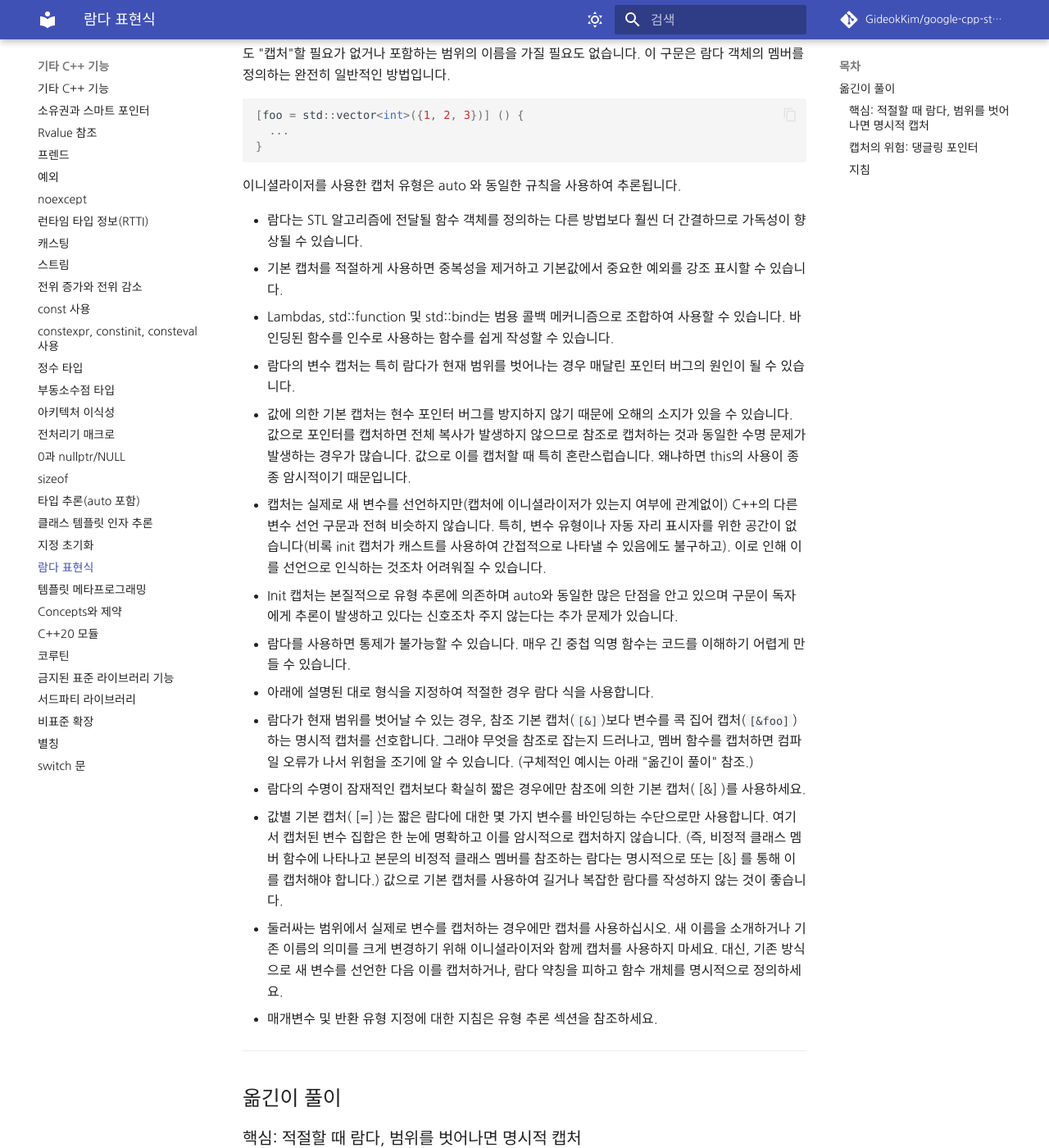
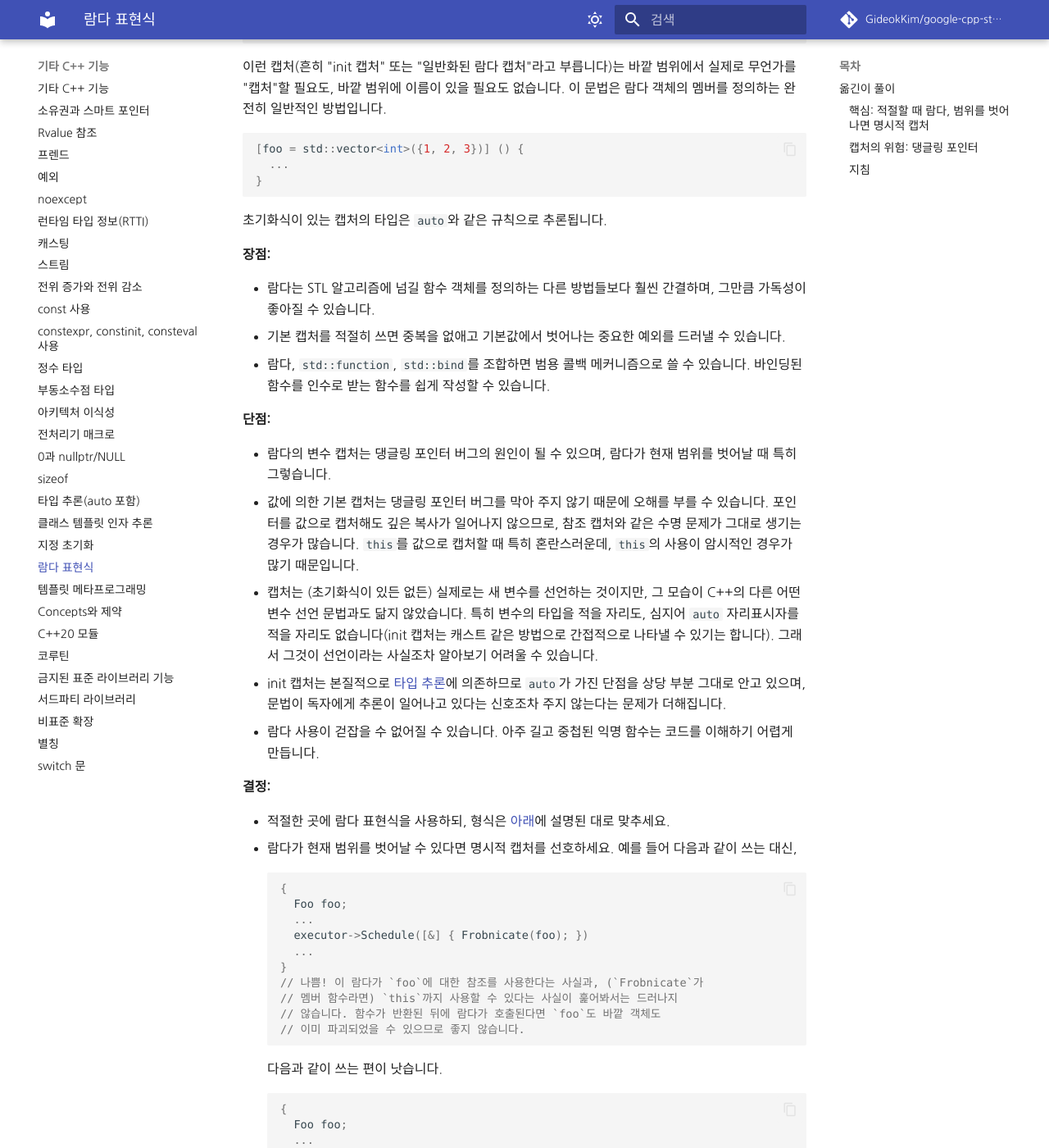
Before and after one commit to GideokKim/google-cpp-style-guide-kr, an MkDocs documentation site: the page built from google cpp style guide/lambda_expressions.md, in a window 1280 px wide and 1400 px high, scrolled down 1039 px. Shown: the whole window at 82% size. Built offline with MkDocs 1.6.1 and Material for MkDocs 9.7.7, drawn with Linux system fonts in a browser that asks for light colours; some web fonts are replaced; comment, search, counter and statistics services are not loaded; some of the changed text lies outside the part shown.

Commit message:
docs(other): restore upstream structure in `lambda expressions`
The page flattened the upstream Definition, Pros, Cons and Decision
blocks into unlabelled runs, and moved the Decision block's BAD/BETTER
capture examples out of the guide text into the explanatory section, so
the rule no longer showed the code it is about.

Two machine-translation errors destroyed meaning: `this` was rendered as
the pronoun "이를" in both the value-capture warning and the default
capture rule, and the `auto` placeholder became "자동 자리 표시자".
`dangling pointer` was also rendered two different ways in adjacent
bullets.

Restore the four block labels and both examples, bring back the links to
Type Deduction and Formatting Lambda Expressions, fix `this` and `auto`,
and use "댕글링 포인터" throughout.

````diff
--- a/google cpp style guide/lambda_expressions.md
+++ b/google cpp style guide/lambda_expressions.md
@@ -1,8 +1,10 @@
 # 람다 표현식 (Lambda Expressions)
 
-적절한 경우 람다 식을 사용합니다. 람다가 현재 범위를 벗어나는 경우 명시적 캡처를 선호합니다.
+적절한 곳에 람다 표현식을 사용하세요. 람다가 현재 범위를 벗어날 수 있다면 명시적 캡처를 선호하세요.
 
-람다 표현식은 익명 함수 객체를 생성하는 간결한 방법입니다. 함수를 인수로 전달할 때 종종 유용합니다. 예를 들어:
+**정의:**
+
+람다 표현식은 익명 함수 객체를 만드는 간결한 방법입니다. 함수를 인수로 전달할 때 특히 유용합니다. 예를 들면 다음과 같습니다.
 
 ```cpp
 std::sort(v.begin(), v.end(), [](int x, int y) {
@@ -10,30 +12,30 @@ std::sort(v.begin(), v.end(), [](int x, int y) {
 });
 ```
 
-또한 명시적으로 이름으로 또는 기본 캡처를 사용하여 암시적으로 바깥쪽 범위에서 변수를 캡처할 수 있습니다. 명시적 캡처를 사용하려면 각 변수를 값 또는 참조 캡처로 나열해야 합니다.
+또한 람다는 바깥 범위의 변수를 이름으로 명시해서, 또는 기본 캡처를 써서 암시적으로 캡처할 수 있습니다. 명시적 캡처는 각 변수를 값 캡처인지 참조 캡처인지와 함께 하나씩 나열해야 합니다.
 
 ```cpp
 int weight = 3;
 int sum = 0;
-// Captures `weight` by value and `sum` by reference.
+// `weight`는 값으로, `sum`은 참조로 캡처합니다.
 std::for_each(v.begin(), v.end(), [weight, &sum](int x) {
   sum += weight * x;
 });
 ```
 
-기본 캡처는 멤버가 사용되는 경우를 포함하여 람다 본문에서 참조되는 모든 변수를 암시적으로 캡처합니다.
+기본 캡처는 람다 본문에서 참조하는 모든 변수를 암시적으로 캡처하며, 멤버를 사용한다면 `this`도 캡처합니다.
 
 ```cpp
 const std::vector<int> lookup_table = ...;
 std::vector<int> indices = ...;
-// Captures `lookup_table` by reference, sorts `indices` by the value
-// of the associated element in `lookup_table`.
+// `lookup_table`을 참조로 캡처하고, `lookup_table`의 대응하는 원소 값을
+// 기준으로 `indices`를 정렬합니다.
 std::sort(indices.begin(), indices.end(), [&](int a, int b) {
   return lookup_table[a] < lookup_table[b];
 });
 ```
 
-변수 캡처에는 이동 전용 변수를 값으로 캡처하거나 일반 참조 또는 값 캡처로 처리되지 않는 기타 상황에 사용할 수 있는 명시적 초기화 프로그램도 있을 수 있습니다.
+변수 캡처에는 명시적인 초기화식을 붙일 수도 있습니다. 이동 전용 변수를 값으로 캡처하거나, 일반적인 참조·값 캡처로는 처리되지 않는 상황에 쓸 수 있습니다.
 
 ```cpp
 std::unique_ptr<Foo> foo = ...;
@@ -42,7 +44,7 @@ std::unique_ptr<Foo> foo = ...;
 }
 ```
 
-이러한 캡처(종종 "초기 캡처" 또는 "일반화된 람다 캡처"라고도 함)는 포함하는 범위에서 실제로 아무것도 "캡처"할 필요가 없거나 포함하는 범위의 이름을 가질 필요도 없습니다. 이 구문은 람다 객체의 멤버를 정의하는 완전히 일반적인 방법입니다.
+이런 캡처(흔히 "init 캡처" 또는 "일반화된 람다 캡처"라고 부릅니다)는 바깥 범위에서 실제로 무언가를 "캡처"할 필요도, 바깥 범위에 이름이 있을 필요도 없습니다. 이 문법은 람다 객체의 멤버를 정의하는 완전히 일반적인 방법입니다.
 
 ```cpp
 [foo = std::vector<int>({1, 2, 3})] () {
@@ -50,24 +52,57 @@ std::unique_ptr<Foo> foo = ...;
 }
 ```
 
-이니셜라이저를 사용한 캡처 유형은 auto 와 동일한 규칙을 사용하여 추론됩니다.
+초기화식이 있는 캡처의 타입은 `auto`와 같은 규칙으로 추론됩니다.
 
-- 람다는 STL 알고리즘에 전달될 함수 객체를 정의하는 다른 방법보다 훨씬 더 간결하므로 가독성이 향상될 수 있습니다.
-- 기본 캡처를 적절하게 사용하면 중복성을 제거하고 기본값에서 중요한 예외를 강조 표시할 수 있습니다.
-- Lambdas, std::function 및 std::bind는 범용 콜백 메커니즘으로 조합하여 사용할 수 있습니다. 바인딩된 함수를 인수로 사용하는 함수를 쉽게 작성할 수 있습니다.
+**장점:**
 
-- 람다의 변수 캡처는 특히 람다가 현재 범위를 벗어나는 경우 매달린 포인터 버그의 원인이 될 수 있습니다.
-- 값에 의한 기본 캡처는 현수 포인터 버그를 방지하지 않기 때문에 오해의 소지가 있을 수 있습니다. 값으로 포인터를 캡처하면 전체 복사가 발생하지 않으므로 참조로 캡처하는 것과 동일한 수명 문제가 발생하는 경우가 많습니다. 값으로 이를 캡처할 때 특히 혼란스럽습니다. 왜냐하면 this의 사용이 종종 암시적이기 때문입니다.
-- 캡처는 실제로 새 변수를 선언하지만(캡처에 이니셜라이저가 있는지 여부에 관계없이) C++의 다른 변수 선언 구문과 전혀 비슷하지 않습니다. 특히, 변수 유형이나 자동 자리 표시자를 위한 공간이 없습니다(비록 init 캡처가 캐스트를 사용하여 간접적으로 나타낼 수 있음에도 불구하고). 이로 인해 이를 선언으로 인식하는 것조차 어려워질 수 있습니다.
-- Init 캡처는 본질적으로 유형 추론에 의존하며 auto와 동일한 많은 단점을 안고 있으며 구문이 독자에게 추론이 발생하고 있다는 신호조차 주지 않는다는 추가 문제가 있습니다.
-- 람다를 사용하면 통제가 불가능할 수 있습니다. 매우 긴 중첩 익명 함수는 코드를 이해하기 어렵게 만들 수 있습니다.
+- 람다는 STL 알고리즘에 넘길 함수 객체를 정의하는 다른 방법들보다 훨씬 간결하며, 그만큼 가독성이 좋아질 수 있습니다.
+- 기본 캡처를 적절히 쓰면 중복을 없애고 기본값에서 벗어나는 중요한 예외를 드러낼 수 있습니다.
+- 람다, `std::function`, `std::bind`를 조합하면 범용 콜백 메커니즘으로 쓸 수 있습니다. 바인딩된 함수를 인수로 받는 함수를 쉽게 작성할 수 있습니다.
 
-- 아래에 설명된 대로 형식을 지정하여 적절한 경우 람다 식을 사용합니다.
-- 람다가 현재 범위를 벗어날 수 있는 경우, 참조 기본 캡처(`[&]`)보다 변수를 콕 집어 캡처(`[&foo]`)하는 명시적 캡처를 선호합니다. 그래야 무엇을 참조로 잡는지 드러나고, 멤버 함수를 캡처하면 컴파일 오류가 나서 위험을 조기에 알 수 있습니다. (구체적인 예시는 아래 "옮긴이 풀이" 참조.)
-- 람다의 수명이 잠재적인 캡처보다 확실히 짧은 경우에만 참조에 의한 기본 캡처( [&] )를 사용하세요.
-- 값별 기본 캡처( [=] )는 짧은 람다에 대한 몇 가지 변수를 바인딩하는 수단으로만 사용합니다. 여기서 캡처된 변수 집합은 한 눈에 명확하고 이를 암시적으로 캡처하지 않습니다. (즉, 비정적 클래스 멤버 함수에 나타나고 본문의 비정적 클래스 멤버를 참조하는 람다는 명시적으로 또는 [&] 를 통해 이를 캡처해야 합니다.) 값으로 기본 캡처를 사용하여 길거나 복잡한 람다를 작성하지 않는 것이 좋습니다.
-- 둘러싸는 범위에서 실제로 변수를 캡처하는 경우에만 캡처를 사용하십시오. 새 이름을 소개하거나 기존 이름의 의미를 크게 변경하기 위해 이니셜라이저와 함께 캡처를 사용하지 마세요. 대신, 기존 방식으로 새 변수를 선언한 다음 이를 캡처하거나, 람다 약칭을 피하고 함수 개체를 명시적으로 정의하세요.
-- 매개변수 및 반환 유형 지정에 대한 지침은 유형 추론 섹션을 참조하세요.
+**단점:**
+
+- 람다의 변수 캡처는 댕글링 포인터 버그의 원인이 될 수 있으며, 람다가 현재 범위를 벗어날 때 특히 그렇습니다.
+- 값에 의한 기본 캡처는 댕글링 포인터 버그를 막아 주지 않기 때문에 오해를 부를 수 있습니다. 포인터를 값으로 캡처해도 깊은 복사가 일어나지 않으므로, 참조 캡처와 같은 수명 문제가 그대로 생기는 경우가 많습니다. `this`를 값으로 캡처할 때 특히 혼란스러운데, `this`의 사용이 암시적인 경우가 많기 때문입니다.
+- 캡처는 (초기화식이 있든 없든) 실제로는 새 변수를 선언하는 것이지만, 그 모습이 C++의 다른 어떤 변수 선언 문법과도 닮지 않았습니다. 특히 변수의 타입을 적을 자리도, 심지어 `auto` 자리표시자를 적을 자리도 없습니다(init 캡처는 캐스트 같은 방법으로 간접적으로 나타낼 수 있기는 합니다). 그래서 그것이 선언이라는 사실조차 알아보기 어려울 수 있습니다.
+- init 캡처는 본질적으로 [타입 추론](type_deduction.md)에 의존하므로 `auto`가 가진 단점을 상당 부분 그대로 안고 있으며, 문법이 독자에게 추론이 일어나고 있다는 신호조차 주지 않는다는 문제가 더해집니다.
+- 람다 사용이 걷잡을 수 없어질 수 있습니다. 아주 길고 중첩된 익명 함수는 코드를 이해하기 어렵게 만듭니다.
+
+**결정:**
+
+- 적절한 곳에 람다 표현식을 사용하되, 형식은 [아래](formatting_lambda_expressions.md)에 설명된 대로 맞추세요.
+- 람다가 현재 범위를 벗어날 수 있다면 명시적 캡처를 선호하세요. 예를 들어 다음과 같이 쓰는 대신,
+
+    ```cpp
+    {
+      Foo foo;
+      ...
+      executor->Schedule([&] { Frobnicate(foo); })
+      ...
+    }
+    // 나쁨! 이 람다가 `foo`에 대한 참조를 사용한다는 사실과, (`Frobnicate`가
+    // 멤버 함수라면) `this`까지 사용할 수 있다는 사실이 훑어봐서는 드러나지
+    // 않습니다. 함수가 반환된 뒤에 람다가 호출된다면 `foo`도 바깥 객체도
+    // 이미 파괴되었을 수 있으므로 좋지 않습니다.
+    ```
+
+    다음과 같이 쓰는 편이 낫습니다.
+
+    ```cpp
+    {
+      Foo foo;
+      ...
+      executor->Schedule([&foo] { Frobnicate(foo); })
+      ...
+    }
+    // 더 나음 - `Frobnicate`가 멤버 함수라면 컴파일이 실패하며, `foo`가
+    // 위험하게 참조로 캡처된다는 점이 더 분명해집니다.
+    ```
+
+- 참조에 의한 기본 캡처(`[&]`)는 람다의 수명이 캡처 대상 어느 것보다도 명백히 짧을 때만 사용하세요.
+- 값에 의한 기본 캡처(`[=]`)는 짧은 람다에서 변수 몇 개를 묶는 수단으로만 사용하세요. 캡처되는 변수 집합이 한눈에 분명하고, `this`가 암시적으로 캡처되지 않는 경우여야 합니다. (즉, 비정적 클래스 멤버 함수 안에 있으면서 본문에서 비정적 클래스 멤버를 참조하는 람다는 `this`를 명시적으로 캡처하거나 `[&]`를 통해 캡처해야 합니다.) 값에 의한 기본 캡처로 길거나 복잡한 람다를 작성하지 않는 편이 좋습니다.
+- 캡처는 바깥 범위에서 실제로 변수를 캡처할 때만 사용하세요. 새 이름을 도입하거나 기존 이름의 의미를 크게 바꾸려고 초기화식이 있는 캡처를 쓰지 마세요. 그런 경우에는 관례적인 방식으로 새 변수를 선언한 다음 그것을 캡처하거나, 람다라는 축약 표기를 포기하고 함수 객체를 명시적으로 정의하세요.
+- 매개변수와 반환 타입을 지정하는 지침은 [타입 추론](type_deduction.md) 절을 참조하세요.
 
 ---
 
@@ -87,18 +122,12 @@ std::sort(v.begin(), v.end(), [](int x, int y) {
 
 람다가 **현재 범위를 벗어나** 나중에 실행될 수 있다면, 참조 캡처는 이미 파괴된 객체를 가리키는 댕글링 포인터 버그가 됩니다.
 
-```cpp
-// 나쁨: [&]가 foo(그리고 아마 this)를 참조 캡처 — 한눈에 안 보임
-executor->Schedule([&] { Frobnicate(foo); });
-
-// 더 나음: [&foo]로 명시 — 의도가 드러나고, 멤버 함수면 컴파일도 실패해 위험을 알림
-executor->Schedule([&foo] { Frobnicate(foo); });
-```
+값 캡처라고 안전한 것도 아닙니다. 포인터를 값으로 캡처해도 가리키는 대상이 복사되지는 않으므로 수명 문제는 그대로입니다. `this`를 값으로 캡처하는 경우가 특히 헷갈리는데, 멤버를 쓰기만 해도 `this`가 암시적으로 캡처되기 때문입니다.
 
 ### 지침
 
 - **`[&]`(참조 기본 캡처)**: 람다의 수명이 캡처 대상보다 확실히 짧을 때만.
-- **`[=]`(값 기본 캡처)**: 짧은 람다에서 명확한 소수 변수만 묶을 때. 포인터나 `this`를 값 캡처해도 수명 문제는 그대로 남으니 주의.
+- **`[=]`(값 기본 캡처)**: 짧은 람다에서 명확한 소수 변수만 묶을 때.
 - 길거나 복잡한 람다에는 기본 캡처를 쓰지 말고, 변수를 명시적으로 나열하세요.
 - init 캡처(`[foo = std::move(foo)]`)는 실제로 바깥에서 무언가를 캡처할 때만. 새 이름을 만들거나 기존 이름의 의미를 바꾸는 용도로 쓰지 마세요.
-- 매개변수·반환 타입 지정은 "타입 추론" 섹션을 참조하세요.
+- 매개변수·반환 타입 지정은 [타입 추론](type_deduction.md) 절을 참조하세요.
````
